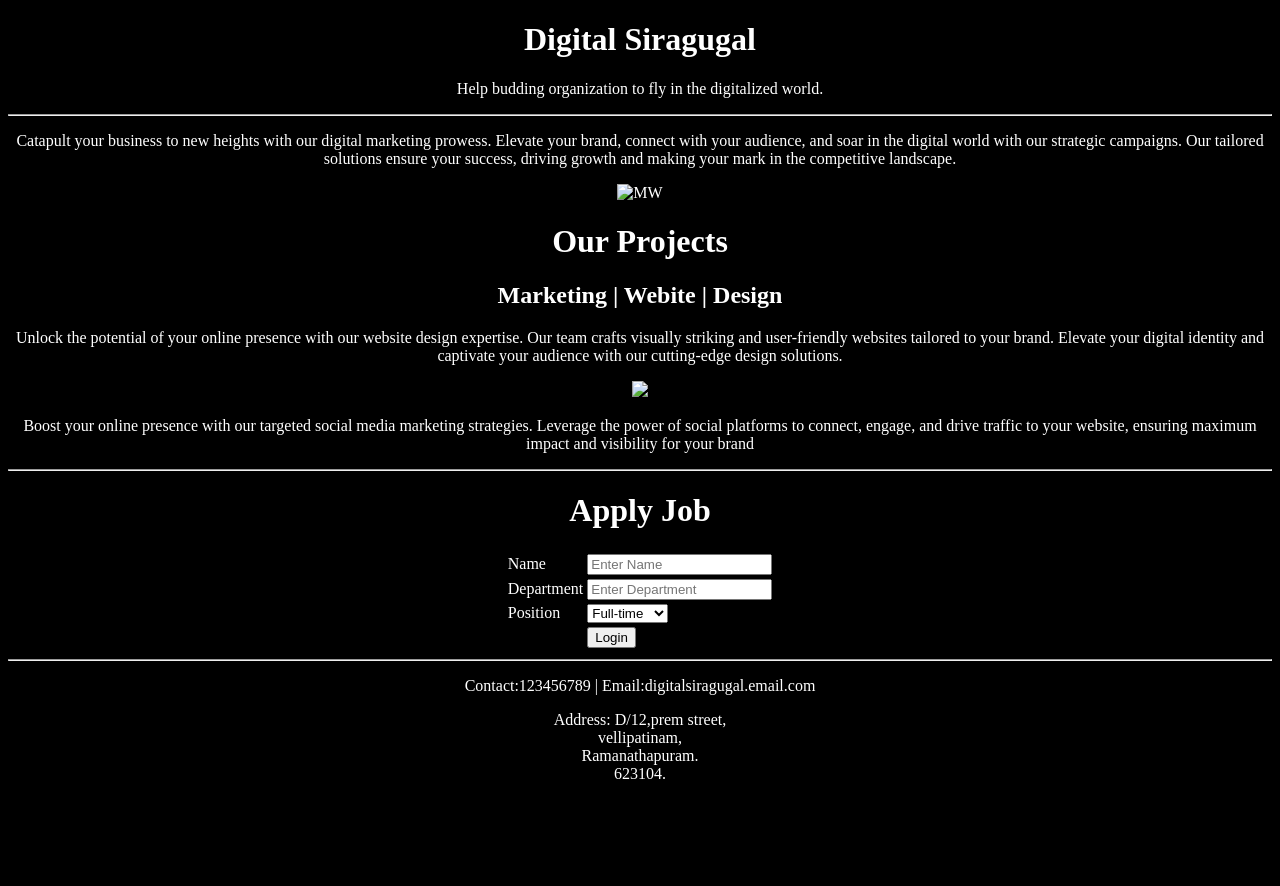
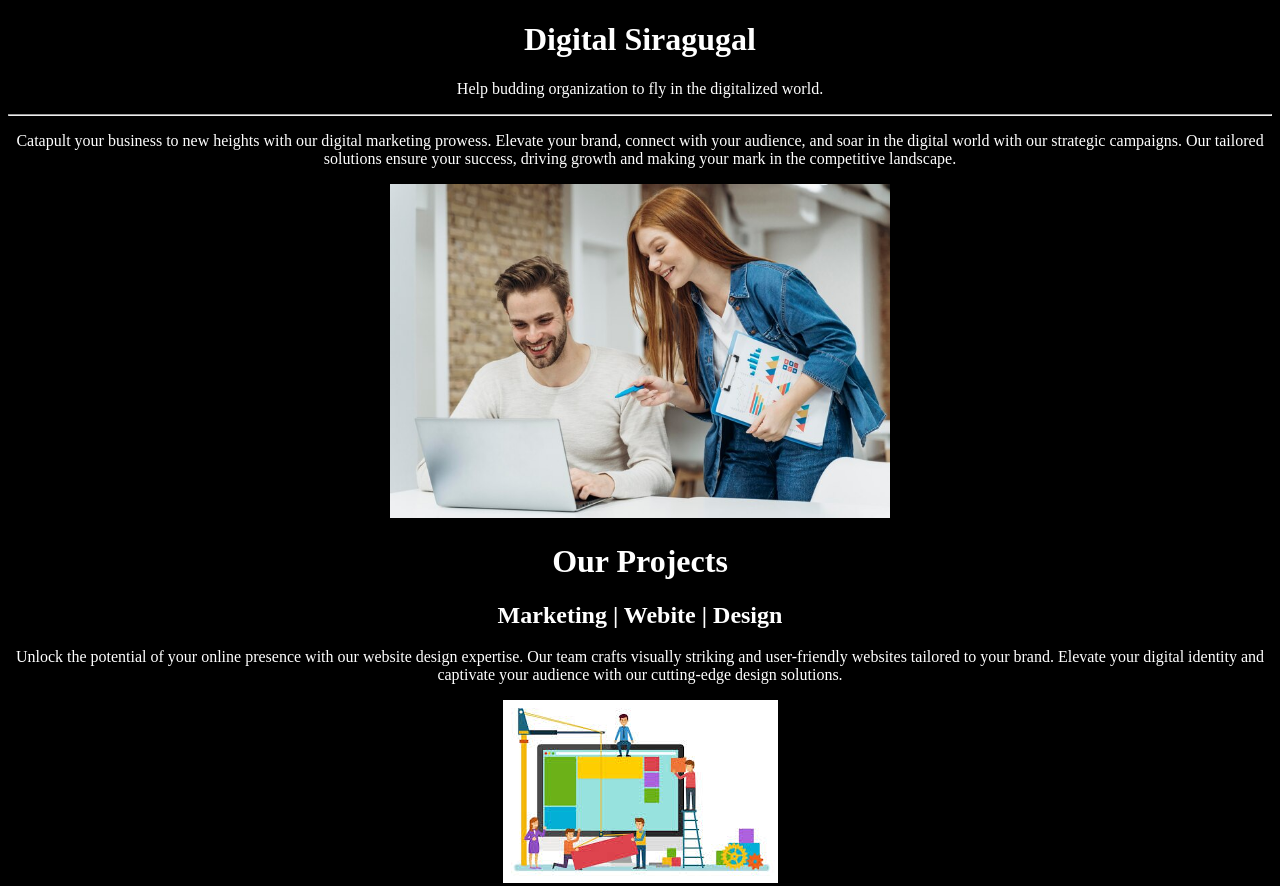
Before and after one commit to Mathumika/digital-siragugal, a plain HTML site: page index.html in a window 1280 px wide. Shown: the top 886 px of the page. Before the commit the page ends 800 px from the top, so only its background shows below. Drawn offline with Linux system fonts and the light colour scheme.

Commit message:
Update index.html

```diff
--- a/index.html
+++ b/index.html
@@ -2,7 +2,7 @@
 <html>
     <head>
         <title>Digital Siragugal</title>
-        <link rel="icon" href="img/wings.png">
+        <link rel="icon" href="/assets/images/wings.png">
         </head>
 
         <body bgcolor="black" style=color:white>
@@ -16,7 +16,7 @@
 <hr>
 <p>Catapult your business to new heights with our digital marketing prowess. Elevate your brand, connect with your audience, and soar in the digital world with our strategic campaigns. Our tailored solutions ensure your success, driving growth and making your mark in the competitive landscape.
 </p>
-<img src="img/MW.jpg"
+<img src="/assets/images/MW.jpg"
 img alt="MW" width="500>"
 
 </center>
@@ -24,7 +24,7 @@ img alt="MW" width="500>"
 <h2>Marketing | Webite | Design
 </h2>
 <p>Unlock the potential of your online presence with our website design expertise. Our team crafts visually striking and user-friendly websites tailored to your brand. Elevate your digital identity and captivate your audience with our cutting-edge design solutions.</p>
-<img src="img/images.jpg">
+<img src="/assets/images/images.jpg">
 <p>Boost your online presence with our targeted social media marketing strategies. Leverage the power of social platforms to connect, engage, and drive traffic to your website, ensuring maximum impact and visibility for your brand</p>
 <hr>
 
```
